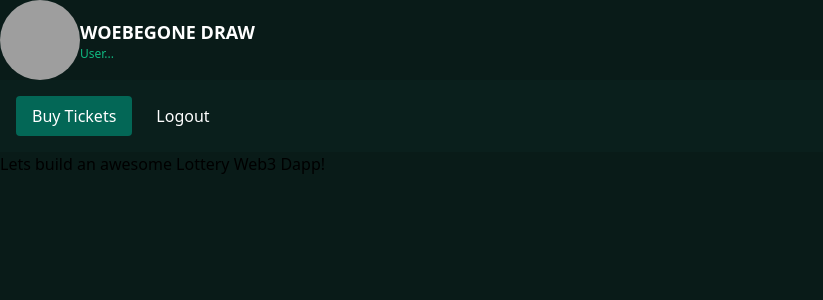
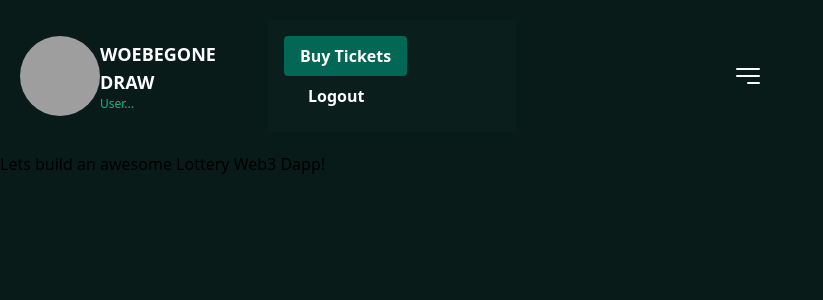
Before and after one commit to stumey/CryptoLottery, a Next.js app: page / in a window 1280 px wide. Shown: the top 300 px of the page, without its empty margins (0-823 px from the left). Built offline with nearby package versions, Linux system fonts and the light colour scheme; grey boxes are pictures that could not be loaded.

Commit message:
Header component is complete, installed web3 dependencies

```diff
--- a/components/Header.tsx
+++ b/components/Header.tsx
@@ -1,9 +1,10 @@
 import React from 'react'
 import NavButton from './NavButton'
+import { Bars3BottomRightIcon } from '@heroicons/react/24/solid';
 
 function Header() {
   return (
-    <div>
+    <header className="grid grid-cols-2 md:grid-cols-5 justify-between items-center p-5">
         <div className="flex items-center space-x 2">
             <img
                 className="rounded-full h-20 w-20"
@@ -15,11 +16,21 @@ function Header() {
             <p className="text-xs  text-emerald-500 truncate">User...</p>
         </div>
         </div>
+
+        <div className="hidden md:flex md:cols-span-3 items-center justify-center rounded-md">
         <div className="bg-[#0A1F1C] p-4 space-x-2">
             <NavButton isActive title="Buy Tickets"/>
             <NavButton title="Logout"/>
         </div>
-    </div>
+        </div>
+
+        <div className="flex flex-col ml-auto text-right">
+            <Bars3BottomRightIcon className="h-8 w-8 mx-auto text-white cursor-pointer"/>
+            <span className="md:hidden">
+                <NavButton title="Logout"/>
+            </span>
+        </div>
+    </header>
   )
 }
 
--- a/components/NavButton.tsx
+++ b/components/NavButton.tsx
@@ -9,7 +9,7 @@ function NavButton( {title, isActive} : Props) {
   return (
     <button className={`${
         isActive && "bg-[#036756]"
-    } hover:bg-[#036756] text-white py-2 px-4 rounded`}>
+    } hover:bg-[#036756] text-white py-2 px-4 rounded font-bold`}>
     {title}
     </button>
   );
--- a/package.json
+++ b/package.json
@@ -7,6 +7,9 @@
   },
   "dependencies": {
     "@heroicons/react": "^2.0.13",
+    "@thirdweb-dev/react": "^3.6.8",
+    "@thirdweb-dev/sdk": "^3.6.8",
+    "ethers": "^5.7.2",
     "next": "latest",
     "react": "18.2.0",
     "react-dom": "18.2.0"
```
Also changed, not shown: 1 other file (tests, documents, lock files or other folders).
